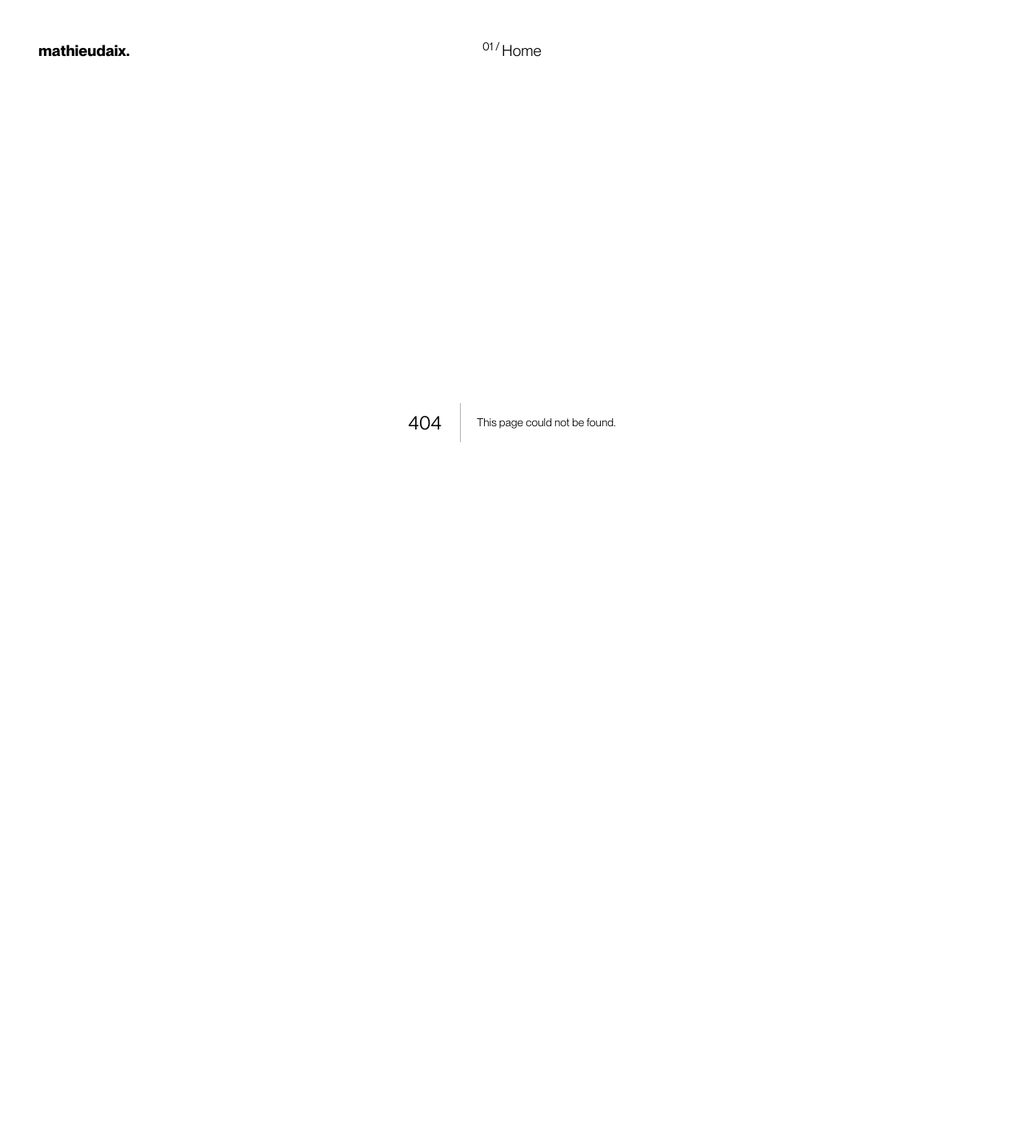
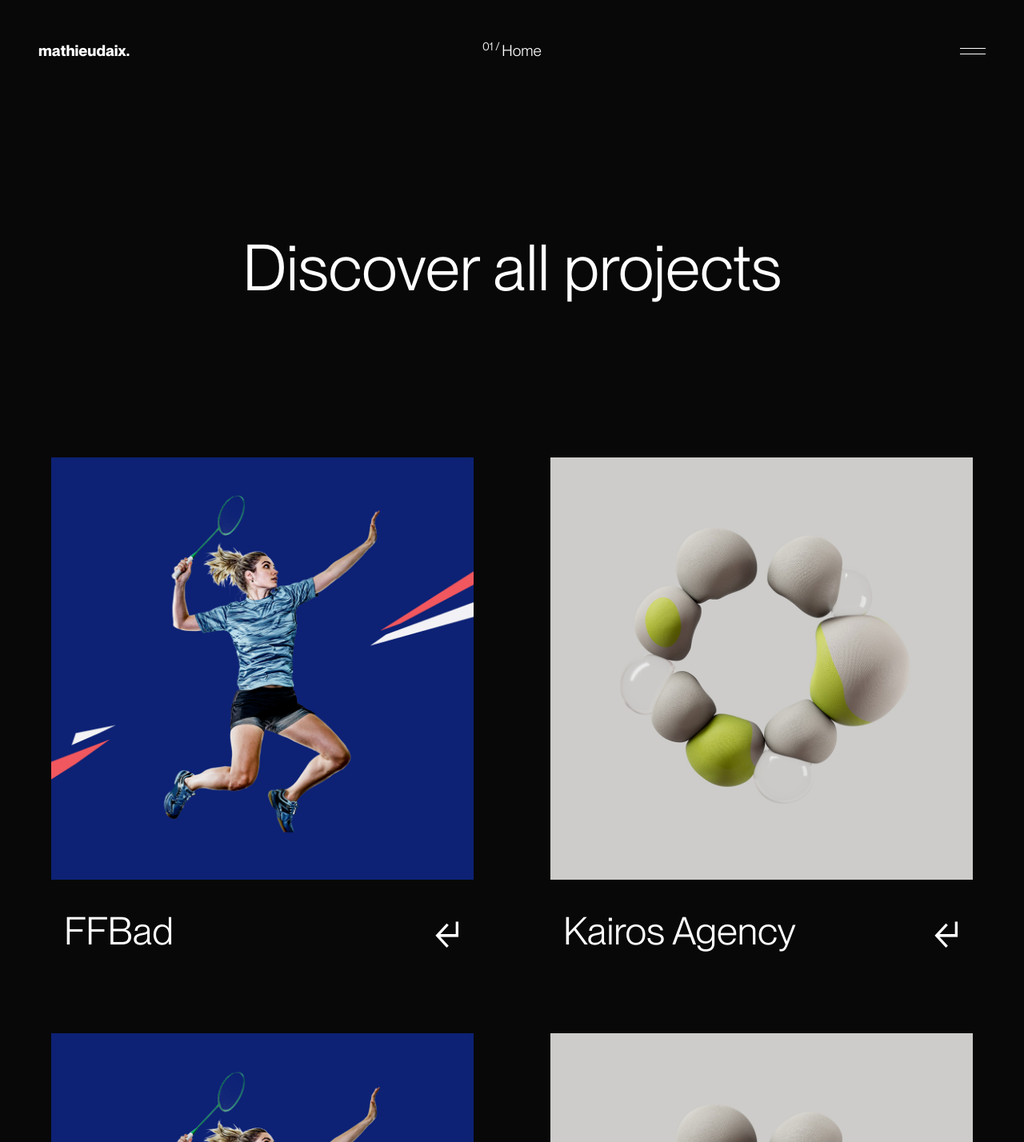
Before and after one commit to mathieudaix/portfolio, a Next.js app: page /projects in a window 1280 px wide. Before the commit this address had no page. Shown: the top 1428 px of the page at 80% size. Before the commit the page ends 928 px from the top, so only its background shows below. Built offline with nearby package versions, Linux system fonts and the light colour scheme.

Commit message:
add wip project page

```diff
--- /dev/null
+++ b/components/ProjectsList.js
@@ -0,0 +1,70 @@
+import Image from 'next/image'
+import Link from 'next/link'
+
+const ProjectsList = () => {
+    return (
+        <section className='projects_list'>
+            <div className='container'>
+                <h1>Discover all projects</h1>
+                <div className='grid'>
+                    <div className='project'>
+                        <div className='image'>
+                            <Image src="/images/project-ffbad.jpg" alt="Project" width={1} height={1} sizes="100vw" quality="70" />
+                        </div>
+                        <div className='content'>
+                            <h3>FFBad</h3>
+                            <Link href="/">⮠</Link>
+                        </div>
+                    </div>
+                    <div className='project'>
+                        <div className='image'>
+                            <Image src="/images/project-kairos-agency.jpg" alt="Project" width={1} height={1} sizes="100vw" quality="70" />
+                        </div>
+                        <div className='content'>
+                            <h3>Kairos Agency</h3>
+                            <Link href="/">⮠</Link>
+                        </div>
+                    </div>
+                    <div className='project'>
+                        <div className='image'>
+                            <Image src="/images/project-ffbad.jpg" alt="Project" width={1} height={1} sizes="100vw" quality="70" />
+                        </div>
+                        <div className='content'>
+                            <h3>i-Sea</h3>
+                            <Link href="/">⮠</Link>
+                        </div>
+                    </div>
+                    <div className='project'>
+                        <div className='image'>
+                            <Image src="/images/project-kairos-agency.jpg" alt="Project" width={1} height={1} sizes="100vw" quality="70" />
+                        </div>
+                        <div className='content'>
+                            <h3>Ubique</h3>
+                            <Link href="/">⮠</Link>
+                        </div>
+                    </div>
+                    <div className='project'>
+                        <div className='image'>
+                            <Image src="/images/project-ffbad.jpg" alt="Project" width={1} height={1} sizes="100vw" quality="70" />
+                        </div>
+                        <div className='content'>
+                            <h3>Mon Service RH</h3>
+                            <Link href="/">⮠</Link>
+                        </div>
+                    </div>
+                    <div className='project'>
+                        <div className='image'>
+                            <Image src="/images/project-kairos-agency.jpg" alt="Project" width={1} height={1} sizes="100vw" quality="70" />
+                        </div>
+                        <div className='content'>
+                            <h3>Laura Van Puymbroeck</h3>
+                            <Link href="/">⮠</Link>
+                        </div>
+                    </div>
+                </div>
+            </div>
+        </section>
+    )
+}
+
+export default ProjectsList
--- a/pages/index.js
+++ b/pages/index.js
@@ -2,7 +2,7 @@ import Hero from '../components/home/Hero'
 import Projects from '../components/home/Projects'
 import Contact from '../components/home/Contact'
 
-const Home = () => {
+const HomePage = () => {
     return (
         <>
             <Hero />
@@ -12,4 +12,4 @@ const Home = () => {
     )
 }
 
-export default Home
+export default HomePage
--- /dev/null
+++ b/pages/projects.js
@@ -0,0 +1,11 @@
+import ProjectsList from '../components/ProjectsList'
+
+const ProjectsPage = () => {
+    return (
+        <>
+            <ProjectsList />
+        </>
+    )
+}
+
+export default ProjectsPage
--- a/src/styles/components/_contact.scss
+++ b/src/styles/components/_contact.scss
@@ -2,6 +2,7 @@
     background: darken($color-background, 5%);
     height: 100vh;
     display: flex;
+    overflow-x: hidden;
     .marquee {
         display: flex;
         align-items: center;
--- /dev/null
+++ b/src/styles/components/_projectslist.scss
@@ -0,0 +1,41 @@
+.projects_list {
+    padding: rem(10) 0;
+    position: relative;
+    h1 {
+        font-size: rem(5);
+        text-align: center;
+        position: relative;
+        pointer-events: none;
+        margin-bottom: rem(12);
+    }
+    .grid {
+        display: grid;
+        grid-template-columns: repeat(2, 1fr);
+        gap: rem(6);
+        .project {
+            .image {
+                overflow: hidden;
+            }
+            .content {
+                display: flex;
+                align-items: center;
+                justify-content: space-between;
+                margin: rem(2) rem(1) 0;
+            }
+            img {
+                width: 100%;
+                height: auto;
+                aspect-ratio: 1 / 1;
+                object-fit: cover;
+            }
+            h3 {
+                font-size: rem(3);
+                position: relative;
+                pointer-events: none;
+            }
+            a {
+                font-size: rem(3.5);
+            }
+        }
+    }
+}
--- a/src/styles/index.scss
+++ b/src/styles/index.scss
@@ -16,3 +16,4 @@
 @import './components/hero';
 @import './components/projects';
 @import './components/contact';
+@import './components/projectslist';
--- a/utils/nav/menu.js
+++ b/utils/nav/menu.js
@@ -1,6 +1,6 @@
 const menu = [
     { label: 'Home', href: '/' },
-    { label: 'Projects', href: '/' },
+    { label: 'Projects', href: '/projects' },
     { label: 'About', href: '/' }
 ]
 
```
